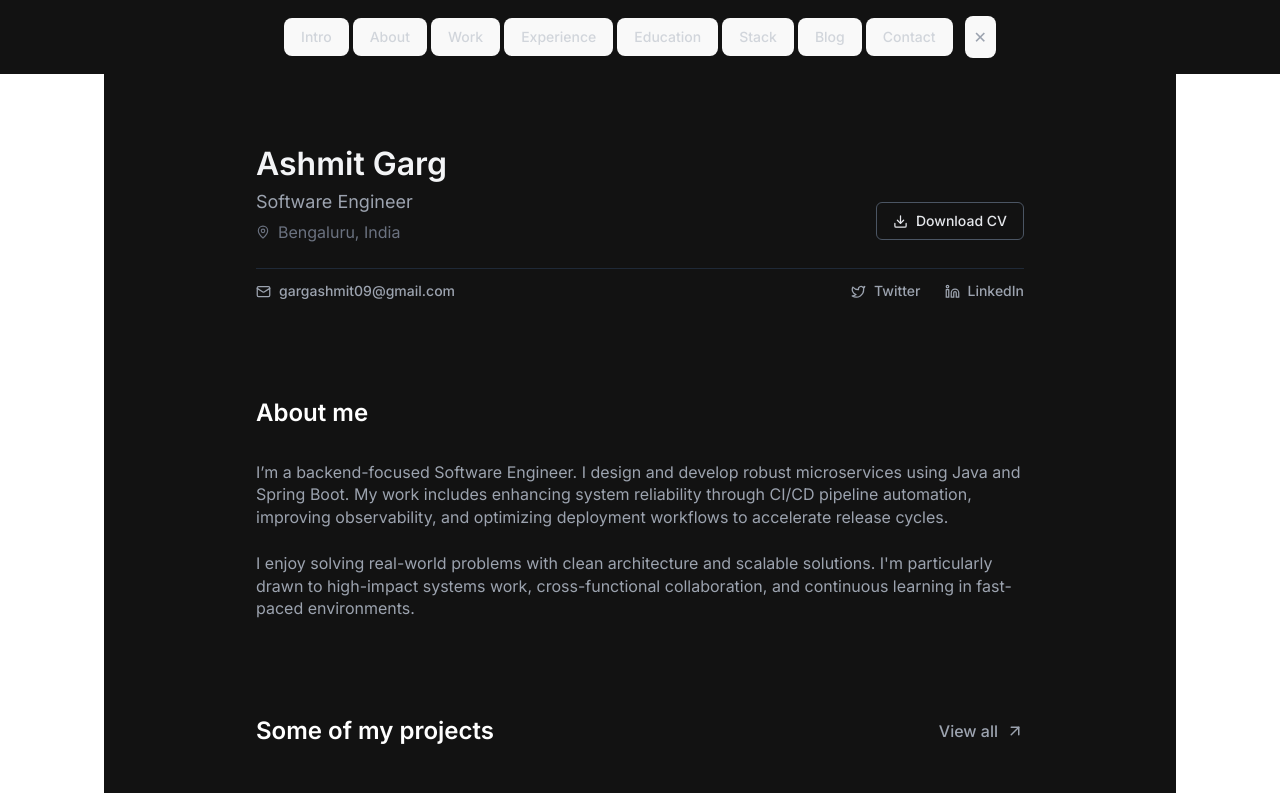
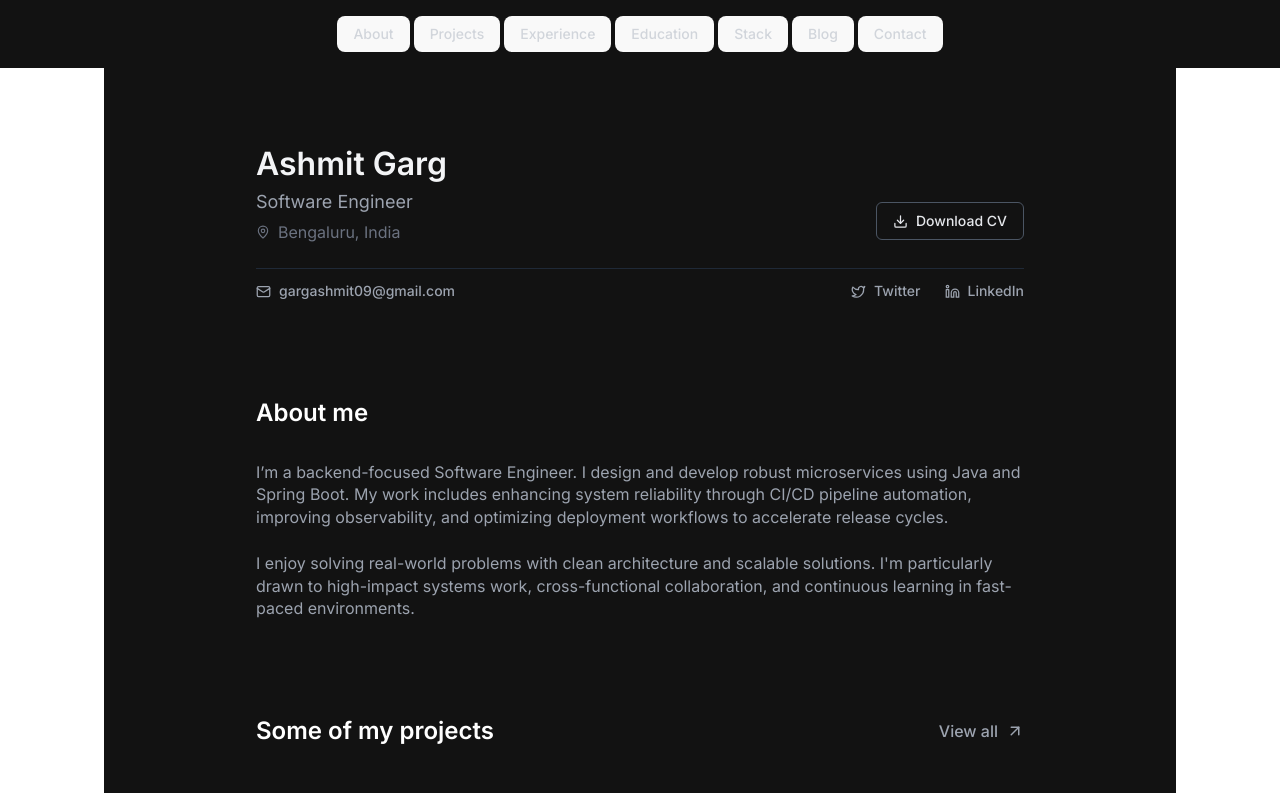
Before and after one commit to Ashmitgarg18/Portfolio-Website, a React (Vite) app: page / in a window 1280 px wide. Shown: the top 793 px of the page. Built offline with nearby package versions, Linux system fonts and the light colour scheme; grey boxes are pictures that could not be loaded.

Commit message:
Fixing navbar

```diff
--- a/src/Portfolio.jsx
+++ b/src/Portfolio.jsx
@@ -16,7 +16,7 @@ export default function Portfolio() {
   };
 
   const navItems = [
-    'Intro', 'About', 'Work', 'Experience', 'Education', 'Stack', 'Blog', 'Contact'
+     'About', 'Projects', 'Experience', 'Education', 'Stack', 'Blog', 'Contact'
   ];
 
   const projects = [
@@ -238,14 +238,11 @@ export default function Portfolio() {
               <button
                 key={item}
                 onClick={() => scrollToSection(item.toLowerCase())}
-                className="px-4 py-2 text-sm text-gray-300 hover:text-white transition-colors rounded-lg hover:bg-gray-800"
+                className="px-4 py-2 text-sm text-gray-300 hover:text-white transition-colors rounded-lg"
               >
                 {item}
               </button>
               ))}
-            <button className="ml-2 p-2 text-gray-400 hover:text-white transition-colors">
-              ✕
-            </button>
           </div>
         </div>
       </nav>
@@ -294,14 +291,14 @@ export default function Portfolio() {
 
             <div className="flex items-center gap-6">
               <a
-                href="https://x.com/gargashtwt"
+                href="https://x.com/gargashtwt" target="_blank"
                 className="flex items-center gap-2 text-gray-400 hover:text-white transition-colors no-underline"
               >
                 <Twitter size={15} />
                 Twitter
               </a>
               <a
-                href="https://www.linkedin.com/in/ashmit-garg/"
+                href="https://www.linkedin.com/in/ashmit-garg/" target="_blank"
                 className="flex items-center gap-2 text-gray-400 hover:text-white transition-colors no-underline"
               >
                 <Linkedin size={15} />
@@ -530,31 +527,19 @@ export default function Portfolio() {
                   </a>
                 </div>
 
-  {/* Phone */}
-  {/*<div className="grid grid-cols-[100px_1fr] items-center">
-    <h3 className="text-base text-left font-semibold text-white">Phone:</h3>
-    <a
-      href="tel:1234567890"
-      className="text-gray-400 hover:text-white transition-colors flex items-center gap-2"
-    >
-      <Phone size={18} />
-      (123) 456 7890
-    </a>
-  </div>*/}
-
   {/* Socials */}
                 <div className="grid grid-cols-[100px_1fr] items-start">
                   <h3 className="text-base font-semibold text-left text-white">Socials:</h3>
                   <div className="space-y-2">
                     <a
-                      href="https://x.com/gargashtwt"
+                      href="https://x.com/gargashtwt" target="_blank"
                       className="text-gray-400 hover:text-white transition-colors flex items-center gap-2"
                     >
                       <Twitter size={18} />
                       Twitter
                     </a>
                     <a
-                      href="https://www.linkedin.com/in/ashmit-garg/"
+                      href="https://www.linkedin.com/in/ashmit-garg/" target="_blank"
                       className="text-gray-400 hover:text-white transition-colors flex items-center gap-2"
                     >
                       <Linkedin size={18} />
--- a/src/index.css
+++ b/src/index.css
@@ -36,15 +36,15 @@ h1 {
 }
 
 button {
-  border-radius: 8px;
-  border: 1px solid transparent;
+  /*border-radius: 8px;*/
+  /*border: 1px solid transparent;*/
   padding: 0.6em 1.2em;
   font-size: 1em;
   font-weight: 500;
   font-family: inherit;
-  background-color: #1a1a1a;
+  /*background-color: #1a1a1a;*/
   cursor: pointer;
-  transition: border-color 0.25s;
+  /*transition: border-color 0.25s;*/
 }
 button:hover {
   border-color: #646cff;
@@ -70,3 +70,23 @@ button:focus-visible {
 body {
   font-family: 'Inter', sans-serif;
 }
+
+@keyframes waveFlow {
+  0% {
+    background-position: 100% 0;
+  }
+  100% {
+    background-position: -100% 0;
+  }
+}
+
+.wave-bg {
+  background: linear-gradient(
+    120deg,
+    rgba(18, 18, 18, 1) 30%,
+    rgba(40, 40, 40, 0.7) 50%,
+    rgba(18, 18, 18, 1) 70%
+  );
+  background-size: 200% 100%;
+  animation: waveFlow 8s ease-in-out infinite;
+}
```
